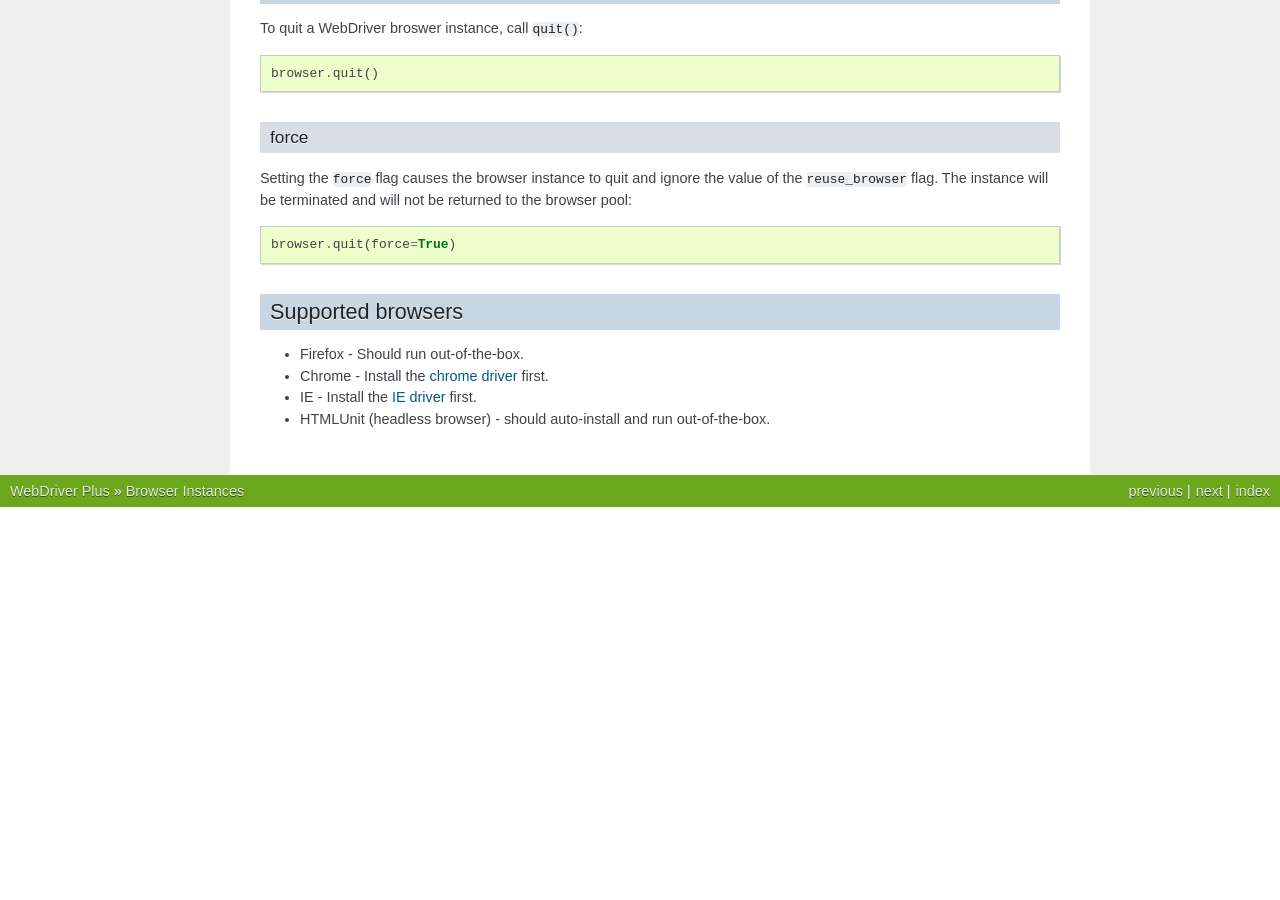
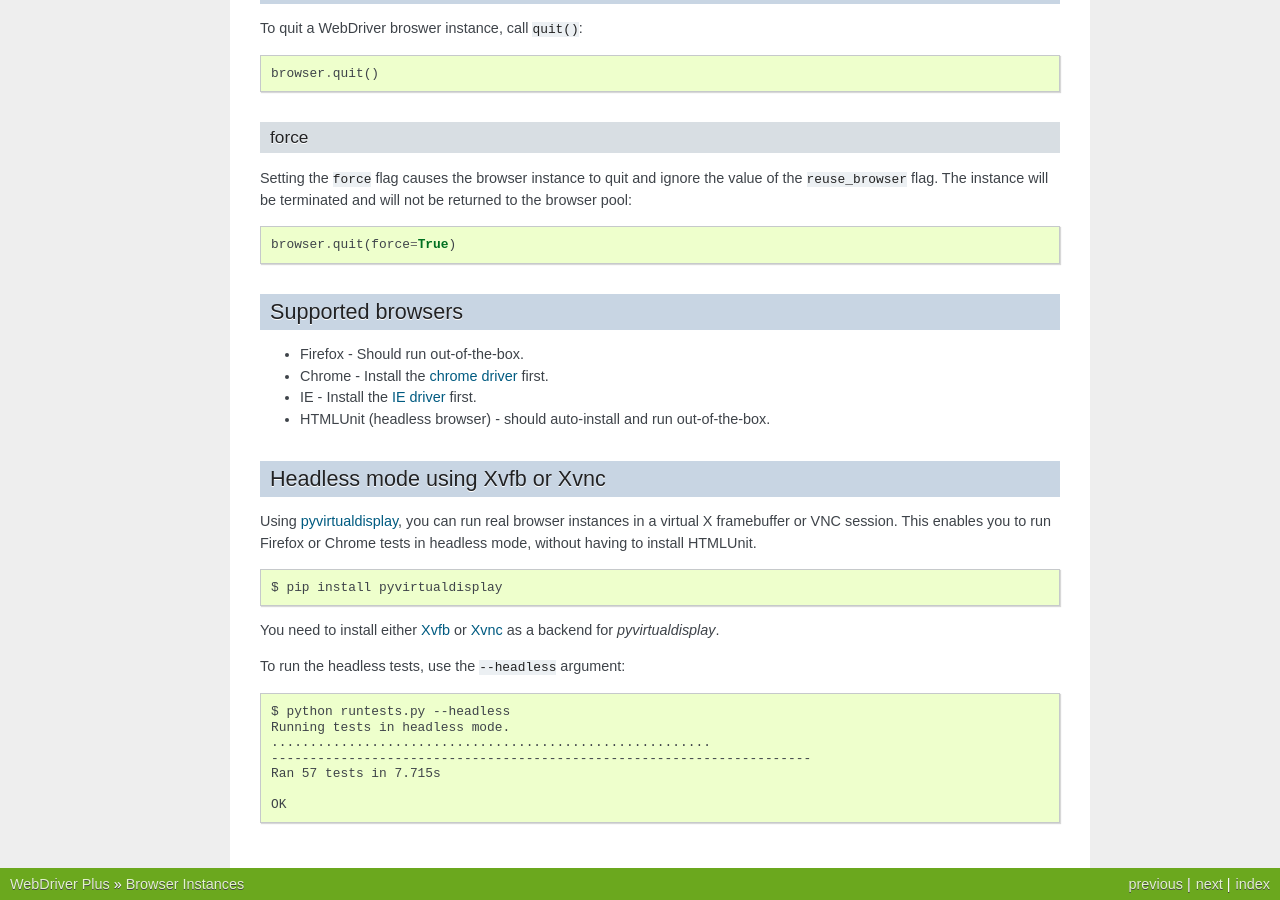
Before and after one commit to tomchristie/webdriverplus, a Sphinx documentation site: the page built from docs/browsers.rst, in a window 1280 px wide and 900 px high, scrolled down 1111 px. Built offline with Sphinx 7.4.7, drawn with Linux system fonts in a browser that asks for light colours; before the commit the page ends 1618 px from its top, so only the background shows below that; some of the changed text lies outside the part shown.

Commit message:
Docs for headless mode

```diff
--- a/docs/browsers.rst
+++ b/docs/browsers.rst
@@ -91,3 +91,30 @@ Supported browsers
 * Chrome - Install the `chrome driver <http://code.google.com/p/selenium/wiki/ChromeDriver>`_ first.
 * IE - Install the `IE driver <http://code.google.com/p/selenium/wiki/InternetExplorerDriver>`_ first.
 * HTMLUnit (headless browser) - should auto-install and run out-of-the-box.
+
+
+Headless mode using Xvfb or Xvnc
+--------------------------------
+
+Using `pyvirtualdisplay <http://pypi.python.org/pypi/PyVirtualDisplay>`_, you
+can run real browser instances in a virtual X framebuffer or VNC session. This
+enables you to run Firefox or Chrome tests in headless mode, without having to
+install HTMLUnit.
+
+.. code-block:: bash
+
+    $ pip install pyvirtualdisplay
+
+You need to install either `Xvfb
+<http://www.x.org/releases/X11R7.6/doc/man/man1/Xvfb.1.xhtml>`_ or `Xvnc
+<http://xvnc.sourceforge.net/>`_ as a backend for `pyvirtualdisplay`.
+
+To run the headless tests, use the ``--headless`` argument::
+
+    $ python runtests.py --headless
+    Running tests in headless mode.
+    .........................................................
+    ----------------------------------------------------------------------
+    Ran 57 tests in 7.715s
+
+    OK
--- a/docs/index.rst
+++ b/docs/index.rst
@@ -22,7 +22,7 @@ What's so great about WebDriver Plus?
   complex xpath expressions.
 * Perform actions directly on elements without having to use ActionChains.
 * Element highlighting makes working from the Python console a joy.
-* Supports headless mode using HtmlUnit.
+* Supports headless mode using HtmlUnit, Xvfb or Xvnc.
 
 `Help contribute on GitHub <https://github.com/tomchristie/webdriverplus>`_.
 
```
